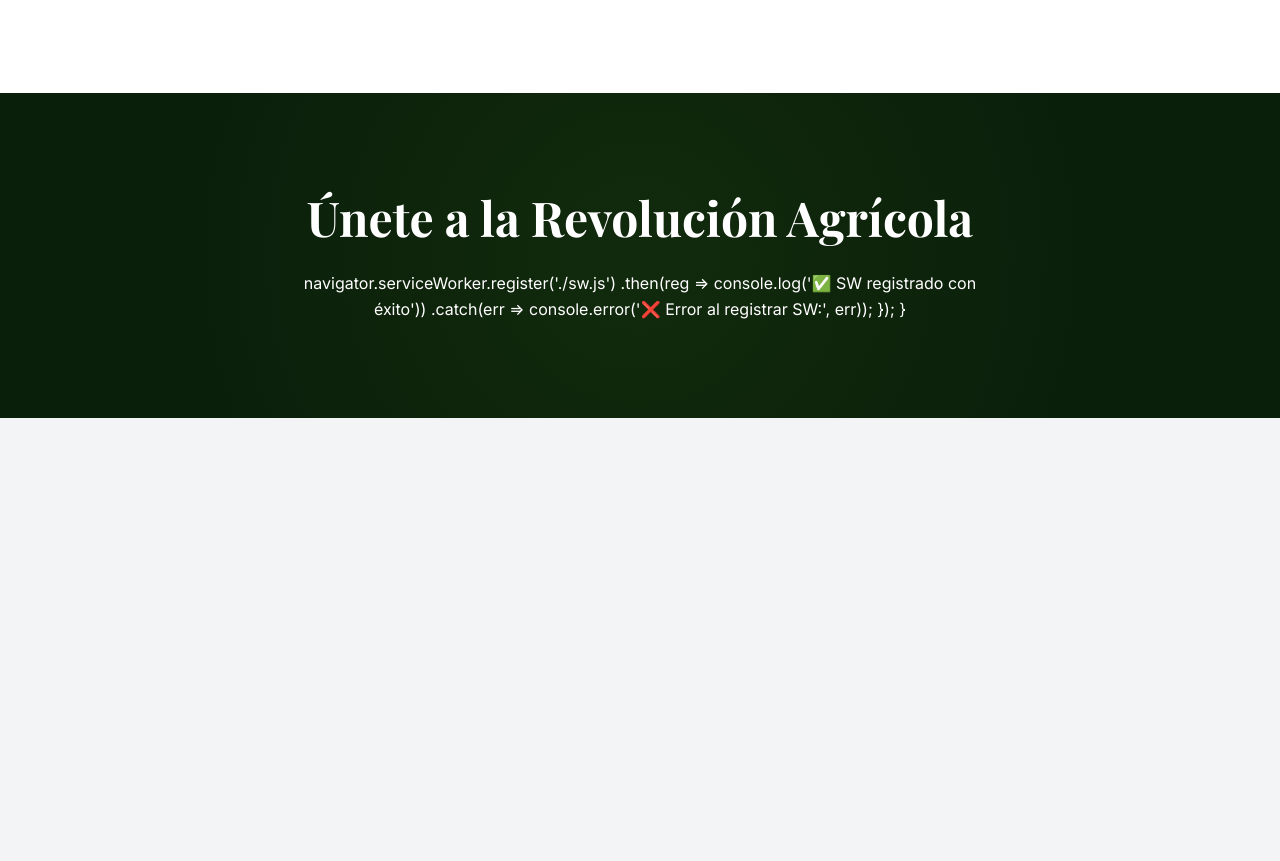
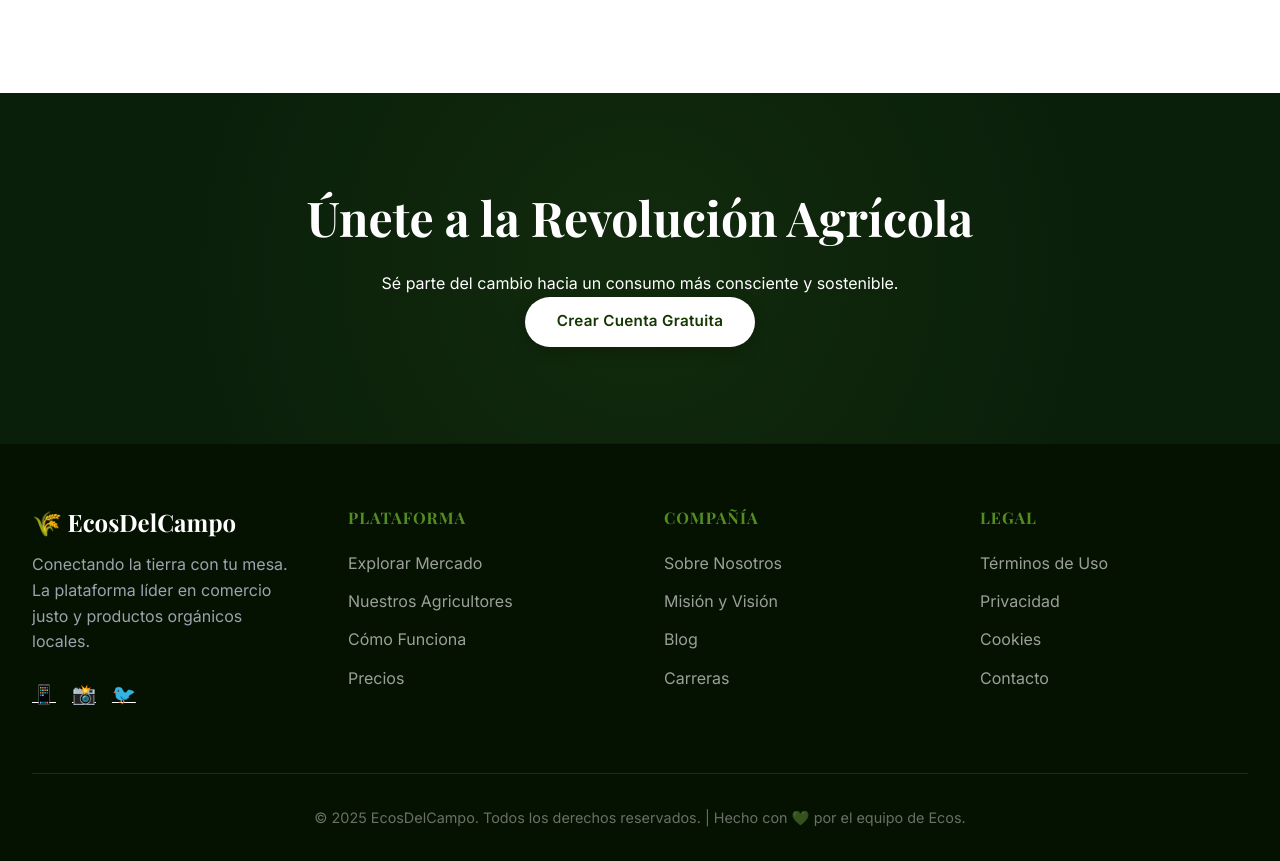
Before and after one commit to DanielGarciaS/EcosDelCampoBackWeb, a plain HTML site: page frontend/index.html in a window 1280 px wide. Shown: the part 1315-2176 px from the top of the page. Before the commit the page ends 1733 px from the top, so only its background shows below. Drawn offline with nearby package versions, Linux system fonts and the light colour scheme.

Commit message:
Fix: Corregir error de código visible en footer y estructura HTML

```diff
--- a/frontend/index.html
+++ b/frontend/index.html
@@ -99,12 +99,73 @@
     <section class="cta">
         <div class="cta-content">
             <h2>Únete a la Revolución Agrícola</h2>
-            navigator.serviceWorker.register('./sw.js')
-            .then(reg => console.log('✅ SW registrado con éxito'))
-            .catch(err => console.error('❌ Error al registrar SW:', err));
+            <p>Sé parte del cambio hacia un consumo más consciente y sostenible.</p>
+            <a href="/pages/register.html" class="btn btn-white">Crear Cuenta Gratuita</a>
+        </div>
+    </section>
+
+    <!-- Footer -->
+    <footer class="footer">
+        <div class="footer-content">
+            <div class="footer-brand">
+                <h3>🌾 EcosDelCampo</h3>
+                <p style="color: #9ca3af; line-height: 1.6; margin-bottom: 1.5rem;">
+                    Conectando la tierra con tu mesa. La plataforma líder en comercio justo y productos orgánicos
+                    locales.
+                </p>
+                <div style="display: flex; gap: 1rem;">
+                    <a href="#" style="color: white; font-size: 1.2rem;">📱</a>
+                    <a href="#" style="color: white; font-size: 1.2rem;">📸</a>
+                    <a href="#" style="color: white; font-size: 1.2rem;">🐦</a>
+                </div>
+            </div>
+
+            <div class="footer-links">
+                <h4>Plataforma</h4>
+                <ul>
+                    <li><a href="#">Explorar Mercado</a></li>
+                    <li><a href="#">Nuestros Agricultores</a></li>
+                    <li><a href="#">Cómo Funciona</a></li>
+                    <li><a href="#">Precios</a></li>
+                </ul>
+            </div>
+
+            <div class="footer-links">
+                <h4>Compañía</h4>
+                <ul>
+                    <li><a href="#">Sobre Nosotros</a></li>
+                    <li><a href="#">Misión y Visión</a></li>
+                    <li><a href="#">Blog</a></li>
+                    <li><a href="#">Carreras</a></li>
+                </ul>
+            </div>
+
+            <div class="footer-links">
+                <h4>Legal</h4>
+                <ul>
+                    <li><a href="#">Términos de Uso</a></li>
+                    <li><a href="#">Privacidad</a></li>
+                    <li><a href="#">Cookies</a></li>
+                    <li><a href="#">Contacto</a></li>
+                </ul>
+            </div>
+        </div>
+
+        <div class="footer-bottom">
+            <p>&copy; 2025 EcosDelCampo. Todos los derechos reservados. | Hecho con 💚 por el equipo de Ecos.</p>
+        </div>
+    </footer>
+
+    <!-- Service Worker Registration -->
+    <script>
+        if ('serviceWorker' in navigator) {
+            window.addEventListener('load', () => {
+                navigator.serviceWorker.register('./sw.js')
+                    .then(reg => console.log('✅ SW registrado con éxito'))
+                    .catch(err => console.error('❌ Error al registrar SW:', err));
             });
-            }
-            </script>
+        }
+    </script>
 </body>
 
 </html>
```
